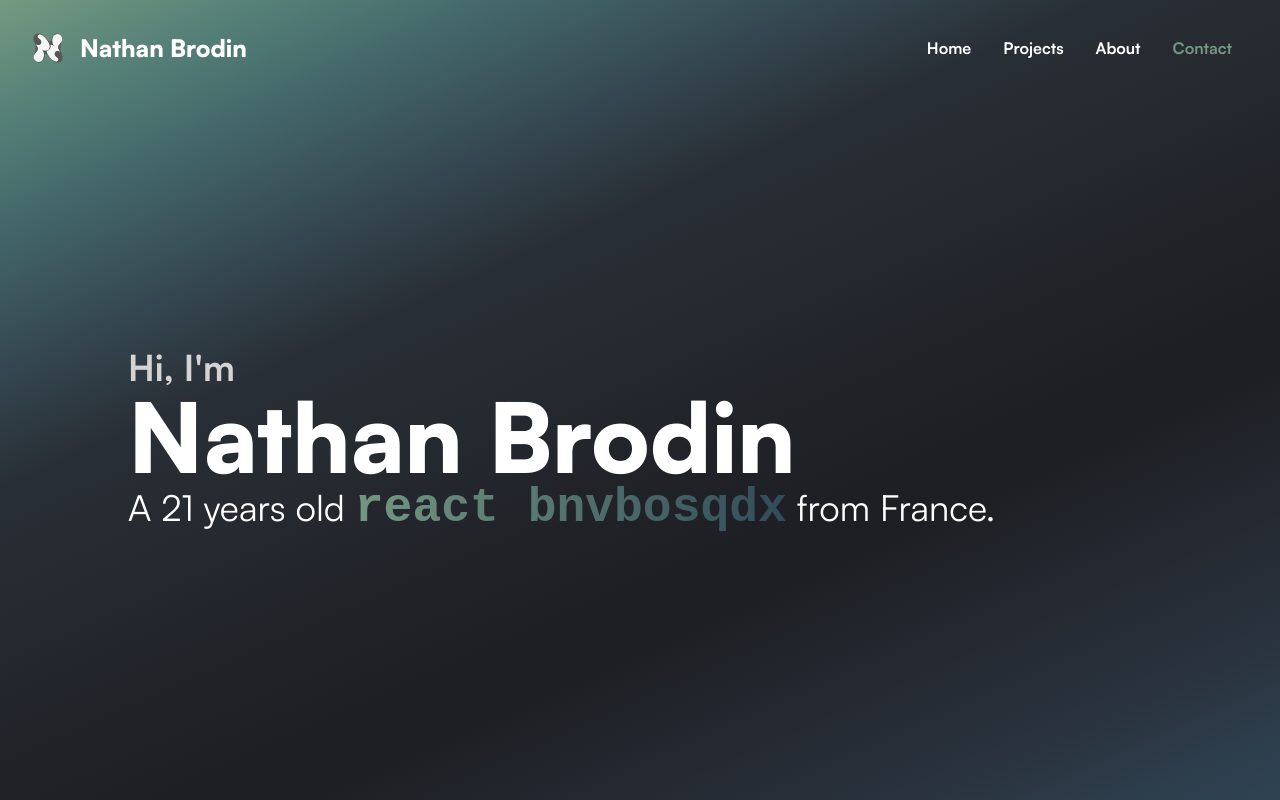
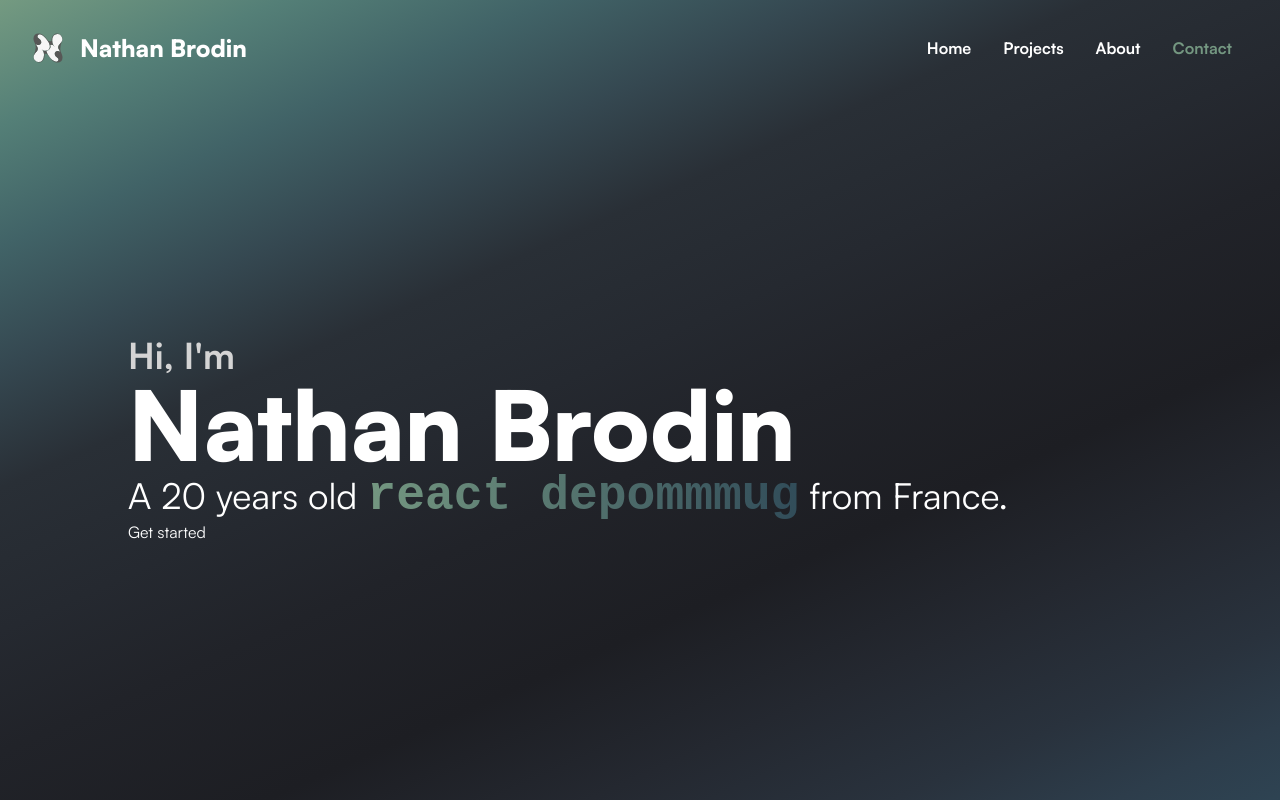
Before and after one commit to NathanBrodin/nathanbrodin.com, a Next.js app: page / in a window 1280 px wide. Shown: the top 800 px of the page. Built offline with nearby package versions, Linux system fonts and the light colour scheme.

Commit message:
Repaired header

```diff
--- a/app/components/section/home/home.tsx
+++ b/app/components/section/home/home.tsx
@@ -1,46 +1,41 @@
 "use client";
-import { useEffect, useState } from "react";
 import HackedTexts from "../../ui/texts/hackedTexts";
 
 export default function Home() {
-  const [backgroundIsSticky, setBackgroundIsSticky] = useState<boolean>(false);
 
-  const data = [
-    "software engineer",
-    "front-end engineer",
-    "react developer",
-    "software engineer",
-  ];
+  const age = getMyAge();
 
-  useEffect(() => {
-    function handleScroll() {
-      const isSticky = window.scrollY >= window.innerHeight * 0.9;
-      setBackgroundIsSticky(isSticky);
+  function getMyAge() {
+    const birthDate = new Date("2002-07-07");
+    const currentDate = new Date();
+    let age = currentDate.getFullYear() - birthDate.getFullYear();
+    const m = currentDate.getMonth() - birthDate.getMonth();
+    if (m < 0 || (m === 0 && currentDate.getDate() < birthDate.getDate())) {
+      age--;
     }
-
-    window.addEventListener("scroll", handleScroll);
-    return () => {
-      window.removeEventListener("scroll", handleScroll);
-    };
-  }, []);
+    return age;
+  }
 
   return (
     <section
       id="home"
-      className={`${
-        backgroundIsSticky
-          ? "fixed w-full z-10 top-0 left-0 -translate-y-[90vh]"
-          : ""
-      } p-4 md:p-8 h-[110vh] sm-home-clip sm:home-clip home-gradient flex items-center text-white`}
+      className="p-4 md:p-8 h-[110vh] sticky top-[-96vh] sm:top-[-96vh] md:top-[-92vh] sm-home-clip sm:home-clip home-gradient flex items-center text-white"
     >
-      <div className="sm:ml-8 lg:ml-24 flex flex-col">
+      <div className="sm:ml-8 lg:ml-24 flex flex-col items-start">
         <div className="text-2xl md:text-3xl lg:text-4xl font-bold text-neutral-300">{`Hi, I'm`}</div>
         <div className="text-6xl md:text-7xl lg:text-8xl font-black">
           Nathan Brodin
         </div>
         <div className="text-2xl md:text-3xl lg:text-4xl">
-          A 21 years old <HackedTexts>{data}</HackedTexts> from France.
+          A {age} years old{" "}
+          <HackedTexts>
+            <li>software engineer</li>
+            <li>front-end engineer</li>
+            <li>react developer</li>
+          </HackedTexts>{" "}
+          from France.
         </div>
+        <button>Get started</button>
       </div>
     </section>
   );
--- a/app/components/section/projects/projects.tsx
+++ b/app/components/section/projects/projects.tsx
@@ -1,4 +1,6 @@
 export default function Projects() {
+  // TODO: ADD PARALAX TO BG: https://www.youtube.com/watch?v=gxWSju6jxEA&t=174s
+
     return (
       <section id="projects" className="flex justify-center w-full">
         <div className="flex flex-col items-center">
--- a/app/components/ui/texts/hackedTexts.tsx
+++ b/app/components/ui/texts/hackedTexts.tsx
@@ -1,30 +1,30 @@
-"use client";
+import React, { useEffect, useState, ReactElement } from 'react';
+import HackedText from './hackedText';
 
-import { useEffect, useState } from "react";
-import HackedText from "./hackedText";
-
-interface hackedTextsProps {
-  children: string[];
+interface HackedTextsProps {
+  children: ReactElement[];
 }
 
-export default function HackedTexts({ children }: hackedTextsProps) {
+export default function HackedTexts({ children }: HackedTextsProps) {
   const [isAnimating, setIsAnimating] = useState(false);
   const [currentTextIndex, setCurrentTextIndex] = useState(0);
 
+  const texts = children.map(child => child.props.children);
+
   useEffect(() => {
     let timeoutId: NodeJS.Timeout;
-    if (!isAnimating && currentTextIndex < children.length - 1) {
+    if (!isAnimating) {
       timeoutId = setTimeout(() => {
-        setCurrentTextIndex(currentTextIndex + 1);
-      }, 1000); // delay of 1 second
+        setCurrentTextIndex((currentTextIndex + 1) % texts.length);
+      }, 1000);
     }
 
-    return () => clearTimeout(timeoutId); // clear the timeout if the component is unmounted
-  }, [children.length, currentTextIndex, isAnimating]);
+    return () => clearTimeout(timeoutId);
+  }, [texts.length, currentTextIndex, isAnimating]);
 
   return (
     <HackedText key={currentTextIndex} setIsAnimating={setIsAnimating}>
-      {children[currentTextIndex]}
+      {texts[currentTextIndex]}
     </HackedText>
   );
 }
--- a/app/globals.css
+++ b/app/globals.css
@@ -11,7 +11,7 @@
 
 /* Handle */
 ::-webkit-scrollbar-thumb {
-    background: #749781;
+    background: #314C59;
     border-radius: 5px;
 }
 
```
